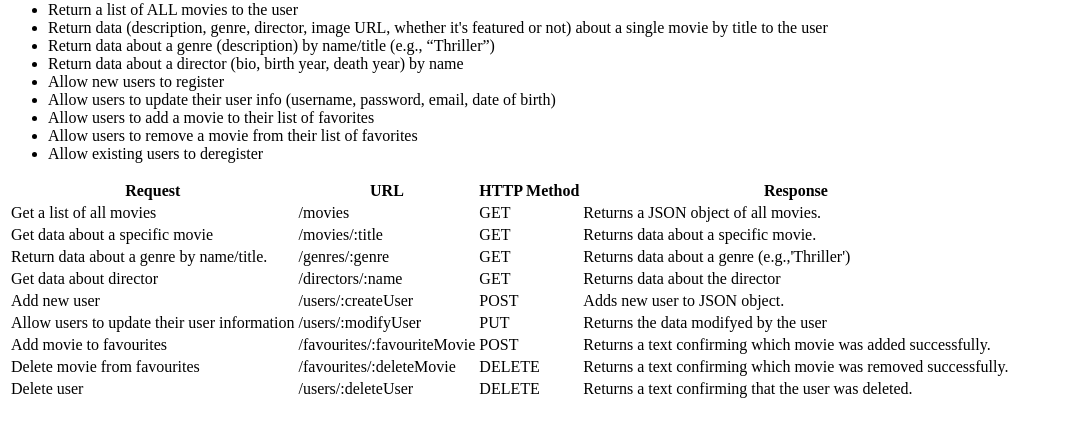
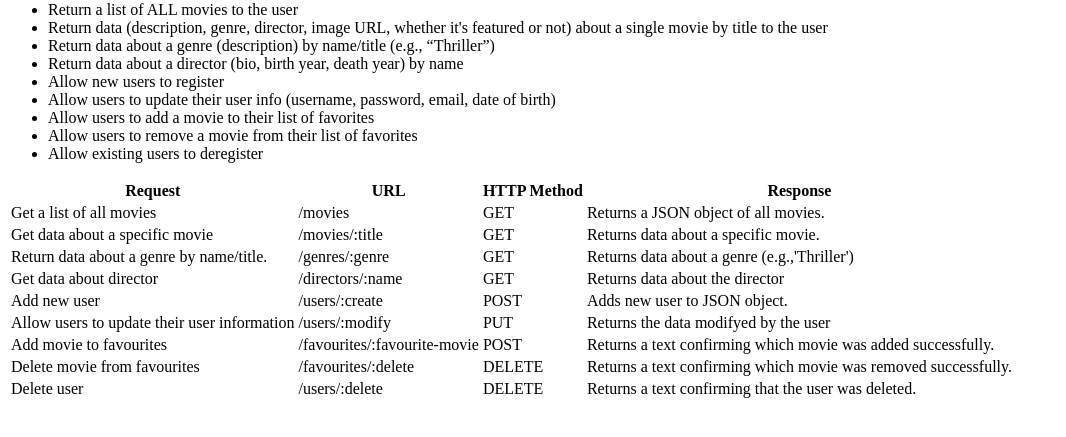
Before and after one commit to Alvaromedia/movie_api, a website: page public/documentation.html in a window 1280 px wide. Shown: the part 79-516 px from the top of the page, without its empty margins (0-1066 px from the left). Drawn offline with Linux system fonts and the light colour scheme.

Commit message:
Small changes
Fixed a couple of words

```diff
--- a/public/documentation.html
+++ b/public/documentation.html
@@ -59,31 +59,31 @@
       </tr>
       <tr>
         <td>Add new user</td>
-        <td>/users/:createUser</td>
+        <td>/users/:create</td>
         <td>POST</td>
         <td>Adds new user to JSON object.</td>
       </tr>
       <tr>
         <td>Allow users to update their user information</td>
-        <td>/users/:modifyUser</td>
+        <td>/users/:modify</td>
         <td>PUT</td>
         <td>Returns the data modifyed by the user</td>
       </tr>
       <tr>
         <td>Add movie to favourites</td>
-        <td>/favourites/:favouriteMovie</td>
+        <td>/favourites/:favourite-movie</td>
         <td>POST</td>
         <td>Returns a text confirming which movie was added successfully.</td>
       </tr>
       <tr>
         <td>Delete movie from favourites</td>
-        <td>/favourites/:deleteMovie</td>
+        <td>/favourites/:delete</td>
         <td>DELETE</td>
         <td>Returns a text confirming which movie was removed successfully.</td>
       </tr>
       <tr>
         <td>Delete user</td>
-        <td>/users/:deleteUser</td>
+        <td>/users/:delete</td>
         <td>DELETE</td>
         <td>Returns a text confirming that the user was deleted.</td>
       </tr>
```
Also changed, not shown: index.js (+6 -5 lines).
